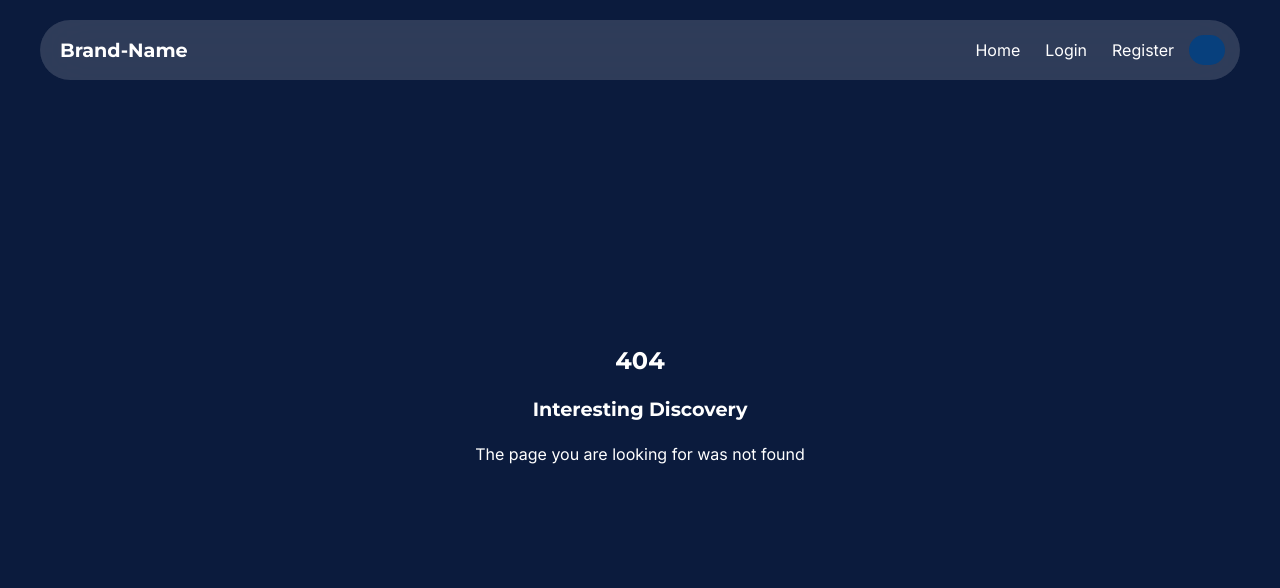
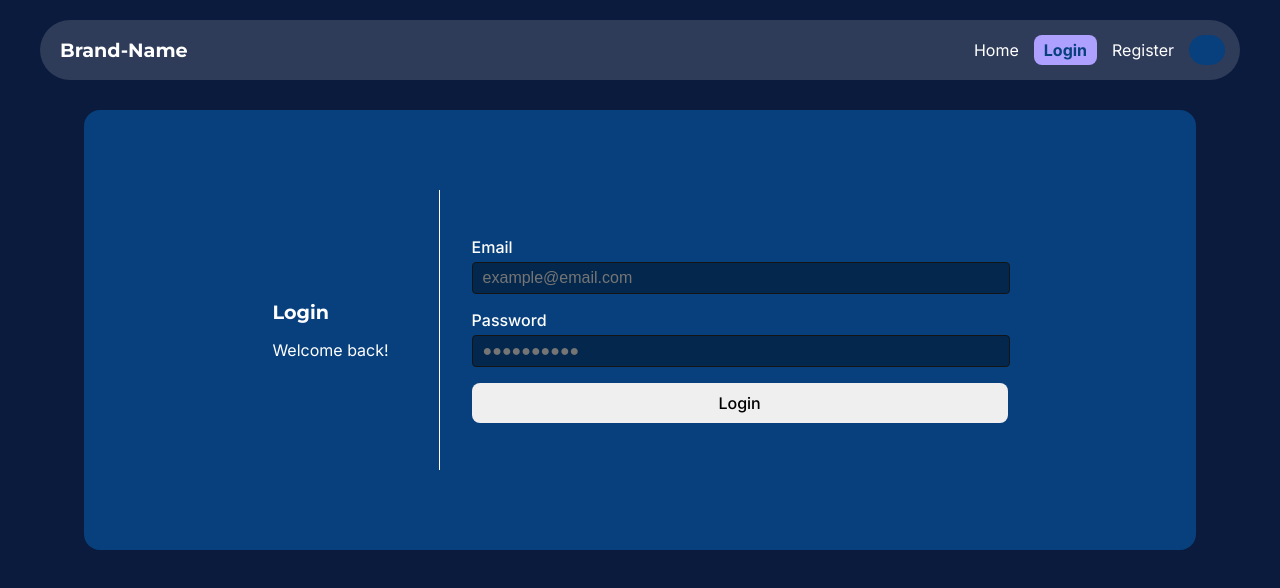
Before and after one commit to kgauhelo-tech/shopping_lists, a React (Vite) app: page /login in a window 1280 px wide. Before the commit this address had no page. Shown: the top 588 px of the page. Built offline with nearby package versions, Linux system fonts and the light colour scheme; some icons are missing.

Commit message:
current progress

```diff
--- a/src/App.tsx
+++ b/src/App.tsx
@@ -16,11 +16,11 @@ function App() {
 
         <div id="scrollable">
           <Routes>
-            <Route index element={<Login />} />
-            <Route path="contact" element={<Login />} />
+            <Route index element={<Home />} />
+            <Route path="login" element={<Login />} />
 
-            <Route path="cart" element={<Register />} />
-            <Route path="cart" element={<Profile />} />
+            <Route path="register" element={<Register />} />
+            <Route path="profile" element={<Profile />} />
             <Route path="*" element={<PageNotFound />} />
           </Routes>
         </div>
--- a/src/components/Input/Button.tsx
+++ b/src/components/Input/Button.tsx
@@ -1,9 +1,15 @@
 import React from "react";
 
 import styles from "./Input.module.css";
+import Text from "../Text/Text";
 
-export const Button: React.FC<React.InputHTMLAttributes<HTMLInputElement>> = ({
+export const Button: React.FC<React.InputHTMLAttributes<HTMLButtonElement>> = ({
   ...rest
 }) => {
-  return <input type="button" className={styles.button} {...rest} />;
+  // return <input type="button" className={styles.button} {...rest} />;
+  return (
+    <button className={styles.button}>
+      <Text style={{ fontWeight: 500 }}>{rest.value}</Text>
+    </button>
+  );
 };
--- a/src/components/Input/Input.module.css
+++ b/src/components/Input/Input.module.css
@@ -29,8 +29,6 @@
   width: 100%;
   height: 40px;
   border-radius: 8px;
-  background-color: darkblue;
   border: none;
   cursor: pointer;
-  color: white;
 }
--- a/src/components/Input/TextInput.tsx
+++ b/src/components/Input/TextInput.tsx
@@ -1,3 +1,4 @@
+import Text from "../Text/Text";
 import styles from "./Input.module.css";
 
 import React from "react";
@@ -12,9 +13,8 @@ type TextInputProps = {
   name?: string;
   ref?: React.RefObject<HTMLInputElement | null>;
   type?: string;
+  placeholder?: string;
 };
-
-// Lesson 3 - video 2: 3:01
 
 export const TextInput: React.FC<TextInputProps> = ({
   id,
@@ -26,11 +26,12 @@ export const TextInput: React.FC<TextInputProps> = ({
   name,
   ref,
   type,
+  placeholder,
 }) => {
   return (
     <div className={styles["input-container"]}>
       <label htmlFor={id} className={styles["input-label"]}>
-        {label}
+        <Text style={{ color: "white", fontWeight: 500 }}>{label}</Text>
       </label>
 
       {type === "textarea" ? (
@@ -40,6 +41,7 @@ export const TextInput: React.FC<TextInputProps> = ({
           id={id}
           name={name}
           className={styles["input-area"]}
+          placeholder={placeholder}
         ></textarea>
       ) : (
         <input
@@ -51,6 +53,7 @@ export const TextInput: React.FC<TextInputProps> = ({
           className={styles.input}
           name={name}
           ref={ref}
+          placeholder={placeholder}
         />
       )}
 
--- a/src/components/Navbar/Navbar.tsx
+++ b/src/components/Navbar/Navbar.tsx
@@ -43,7 +43,7 @@ const Navbar = () => {
               className={({ isActive }) =>
                 isActive ? `${styles.link} ${styles.activeLink}` : styles.link
               }
-              to="/services"
+              to="/login"
             >
               <Text>Login</Text>
             </NavLink>
@@ -52,7 +52,7 @@ const Navbar = () => {
               className={({ isActive }) =>
                 isActive ? `${styles.link} ${styles.activeLink}` : styles.link
               }
-              to="/contact"
+              to="/register"
             >
               <Text>Register</Text>
             </NavLink>
--- a/src/pages/Auth/Auth.module.css
+++ b/src/pages/Auth/Auth.module.css
@@ -1,15 +1,79 @@
-.auth-container {
-  background-color: white;
+:root {
+  --page-bg: #0b1b3d;
+  --content-bg: #07407d;
+  --text-color: #ffffff;
+  --content-dark: #04284d;
+}
 
-  width: 500px;
-  min-height: 200px;
+/* Login Page Styling */
+.login-container {
+  margin: 0 auto;
+  padding: 20px;
+  width: calc(100vw - 40px);
 
-  max-height: 1000px;
+  @media screen and (min-width: 768px) {
+    width: calc(90vw - 40px);
+  }
+}
 
-  border-radius: 12px;
-  padding: 20px;
+.login-content {
+  background-color: var(--content-bg);
+  border-radius: 16px;
+  color: var(--text-color);
 
   display: flex;
   flex-direction: column;
-  gap: 10px;
+  gap: 24px;
+  width: calc(100% - 40px);
+
+  padding: 20px;
+
+  @media screen and (max-width: 768px) {
+    flex-direction: row;
+    justify-content: center;
+    align-items: center;
+    gap: 32px;
+  }
+
+  @media screen and (min-width: 768px) {
+    flex-direction: row;
+    justify-content: center;
+    align-items: center;
+    gap: 32px;
+
+    height: 400px;
+  }
 }
+
+.text-container {
+  display: flex;
+  flex-direction: column;
+
+  @media screen and (min-width: 425px) {
+    gap: 16px;
+    border-right: 1px solid var(--text-color);
+    height: 70%;
+    padding-right: 50px;
+    justify-content: center;
+  }
+}
+
+.input-container {
+  width: 50%;
+  display: flex;
+  flex-direction: column;
+  gap: 16px;
+  @media screen and (min-width: 768px) {
+  }
+}
+
+/* Registration page styling */
+.reg-container {
+  margin: 0 auto;
+  padding: 20px;
+  width: calc(100vw - 40px);
+
+  @media screen and (min-width: 768px) {
+    width: calc(90vw - 40px);
+  }
+}
--- a/src/pages/Auth/Login.tsx
+++ b/src/pages/Auth/Login.tsx
@@ -1,4 +1,4 @@
-import { useRef } from "react";
+import { useRef, useState } from "react";
 import { Button } from "../../components/Input/Button";
 import { TextInput } from "../../components/Input/TextInput";
 import Text from "../../components/Text/Text";
@@ -7,28 +7,72 @@ import styles from "./Auth.module.css";
 export const Login = () => {
   const emailRef = useRef<HTMLInputElement | null>(null);
   const passwordRef = useRef<HTMLInputElement | null>(null);
+  const [isEmailValid, setIsEmailValid] = useState("");
 
-  const handleValidation = () => {};
+  // Display validation status upon submitting
+  // If valid, login, else: show error message
+  const handleEmailValidation = () => {
+    // const emailRegex = /^[a-zA-Z0-9._%+-]+@[a-zA-Z0-9.-]+\.[a-zA-Z]{2,}$/;
+    // let currentValue = emailRef.current?.value;
+    // let value;
+    // if (currentValue) value = emailRegex.test(currentValue);
+    // value
+    //   ? setIsEmailValid("Email is valid!")
+    //   : setIsEmailValid("Make sure your email is valid");
+  };
+  const handlePasswordValidation = () => {
+    passwordRef.current?.value;
+  };
 
   const handleSubmit = () => {};
 
   return (
-    <div className={styles["auth-container"]}>
-      <Text variant="h2" style={{ color: "rgb(20, 20, 20)" }}>
-        Login
-      </Text>
+    <div className={styles["login-container"]}>
+      <div className={styles["login-content"]}>
+        <div className={styles["text-container"]}>
+          <Text variant="h2">Login</Text>
+          <Text>Welcome back!</Text>
+        </div>
         <div className={styles["input-container"]}>
-        <TextInput ref={emailRef} label="Email" onChange={handleValidation} />
+          <div>
+            <TextInput
+              ref={emailRef}
+              label="Email"
+              placeholder="example@email.com"
+              style={{
+                backgroundColor: "#04284d",
+                display: "flex",
+                color: "rgba(255, 255, 255, 0.9)",
+                fontSize: "16px",
+              }}
+              onChange={handleEmailValidation}
+            />
+          </div>
+
+          <div>
             <TextInput
               ref={passwordRef}
               label="Password"
-          onChange={handleValidation}
+              placeholder="●●●●●●●●●●"
+              style={{
+                backgroundColor: "#04284d",
+                display: "flex",
+                color: "rgba(255, 255, 255, 0.9)",
+                fontSize: "16px",
+              }}
+              onChange={handlePasswordValidation}
             />
+          </div>
           <Button
             onClick={handleSubmit}
             value={"Login"}
-          style={{ marginTop: "20" }}
+            style={{
+              marginTop: "20",
+              backgroundColor: "white",
+              color: "#07407d",
+            }}
           />
+        </div>
       </div>
     </div>
   );
--- a/src/pages/Auth/Register.tsx
+++ b/src/pages/Auth/Register.tsx
@@ -16,7 +16,8 @@ export const Register = () => {
   const handleValidation = () => {};
   const handleSubmit = () => {};
   return (
-    <form className={styles["auth-container"]}>
+    <div className={styles["reg-container"]}>
+      <form className={styles["reg-content"]}>
         <Text variant="h2" style={{ color: "rgb(20, 20, 20)" }}>
           Register
         </Text>
@@ -67,5 +68,6 @@ export const Register = () => {
           By signing up, you accept our <span>Terms and conditions</span>
         </Text>
       </form>
+    </div>
   );
 };
--- a/src/pages/Home.tsx
+++ b/src/pages/Home.tsx
@@ -1,7 +1,5 @@
 import { useRef, type MouseEvent } from "react";
-import { SearchComponent } from "../components/Search/Search";
 import { ListContainer } from "../components/List/ListContainer";
-import { Actions } from "../components/Actions/Actions";
 import { Searchbar } from "../components/Search/Searchbar";
 
 export const Home = () => {
```
Lines whose indentation alone changed are shown as unchanged.
